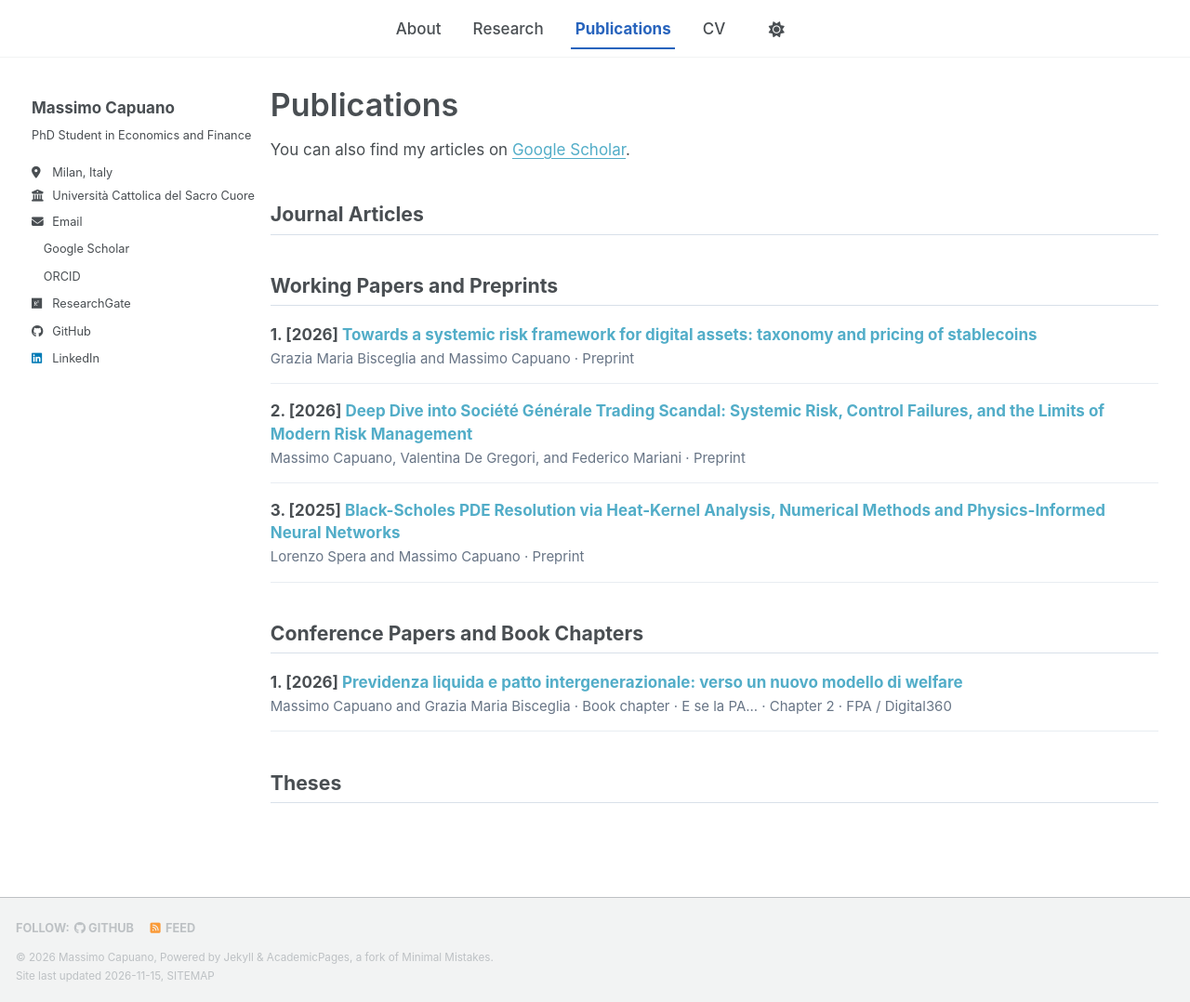
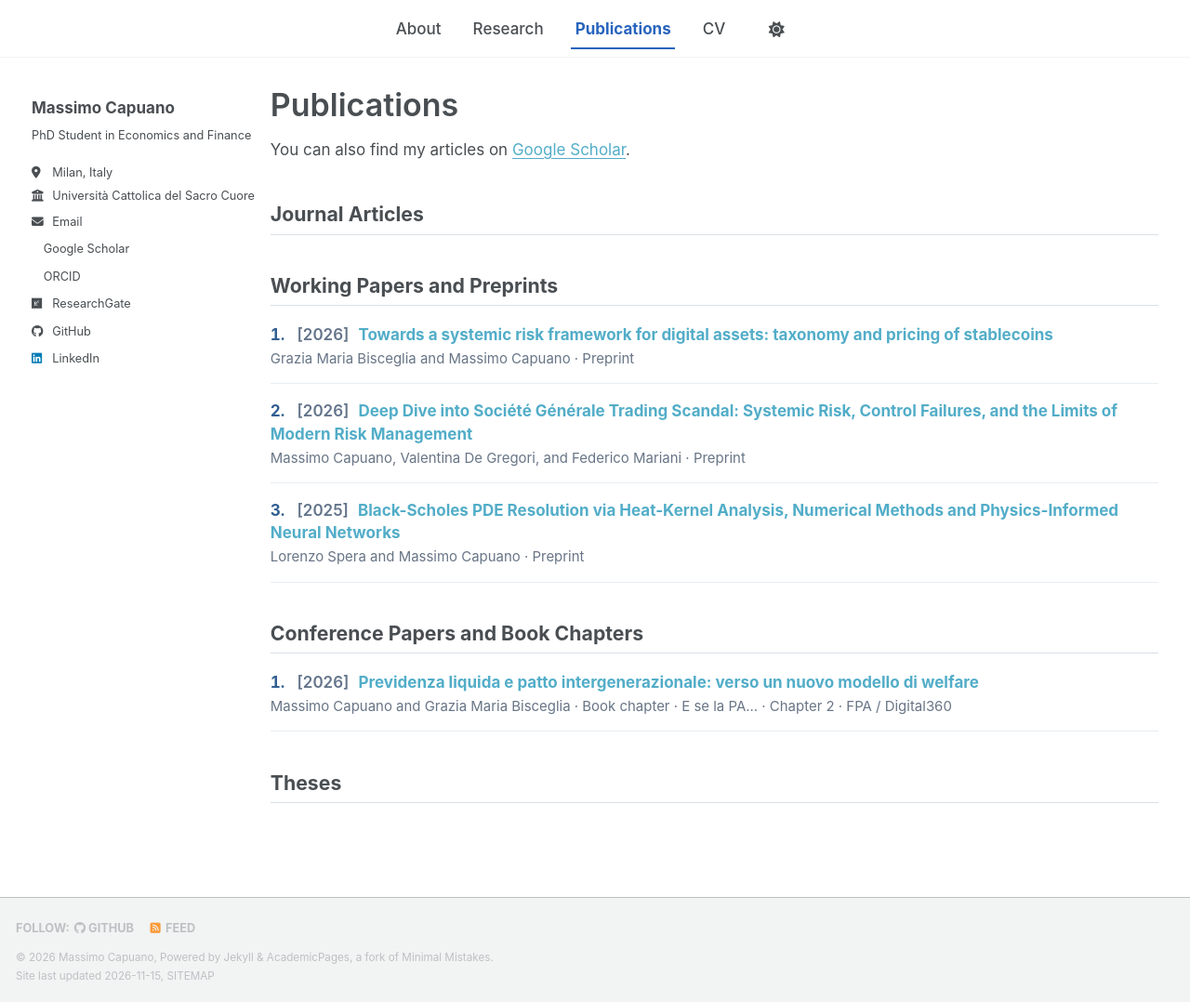
Before and after one commit to capuanomassimo/capuanomassimo.github.io, a Jekyll site: the page built from _pages/publications.html, in a window 1280 px wide and 1078 px high. Shown: the whole window at 93% size. Built offline with Jekyll 4.4.1, drawn with Linux system fonts in a browser that asks for light colours; a script bundle is joined from its source files by our own code; a style sheet for code colours, icons or effects is not loaded.

Commit message:
Style numbered publications list

```diff
--- a/assets/css/main.scss
+++ b/assets/css/main.scss
@@ -606,14 +606,6 @@ html[data-theme="dark"] .site-nav__theme button:focus-visible {
   border-bottom: 1px solid #d8e0e9;
 }
 
-.publication-year {
-  margin: 1.35rem 0 0.65rem;
-  color: #315f91;
-  font-size: 1.05rem;
-  font-weight: 700;
-  letter-spacing: 0.02em;
-}
-
 .publication-entry {
   margin: 0 0 0.9rem;
   padding: 0.1rem 0 0.85rem;
@@ -653,10 +645,30 @@ html[data-theme="dark"] .publication-entry {
   border-color: #333e4b;
 }
 
-html[data-theme="dark"] .publication-year {
+html[data-theme="dark"] .publication-meta {
+  color: #aab6c5;
+}
+
+
+.publication-number {
+  display: inline-block;
+  min-width: 1.45rem;
+  color: #315f91;
+  font-weight: 700;
+  font-variant-numeric: tabular-nums;
+}
+
+.publication-year-label {
+  margin-right: 0.35rem;
+  color: #64748b;
+  font-weight: 600;
+  white-space: nowrap;
+}
+
+html[data-theme="dark"] .publication-number {
   color: #9ec6f2;
 }
 
-html[data-theme="dark"] .publication-meta {
+html[data-theme="dark"] .publication-year-label {
   color: #aab6c5;
 }
```
